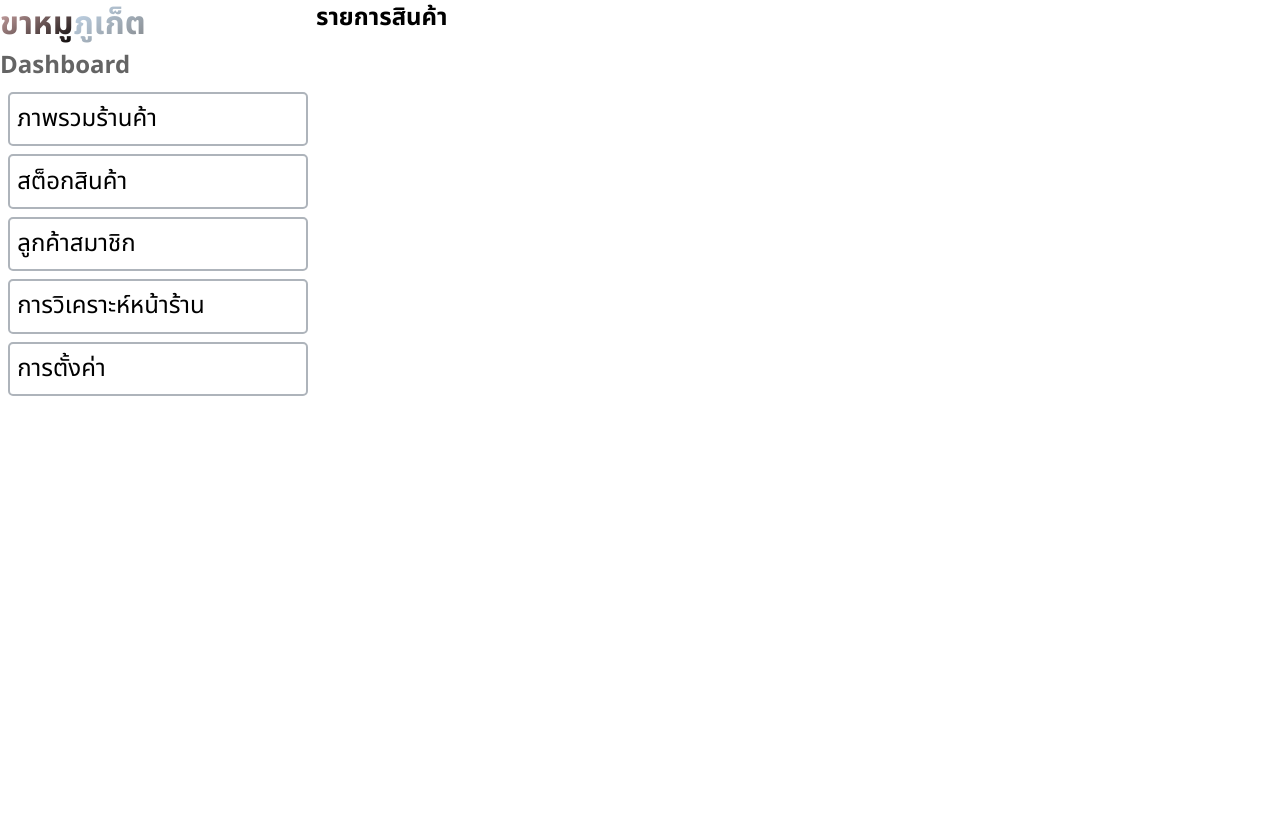
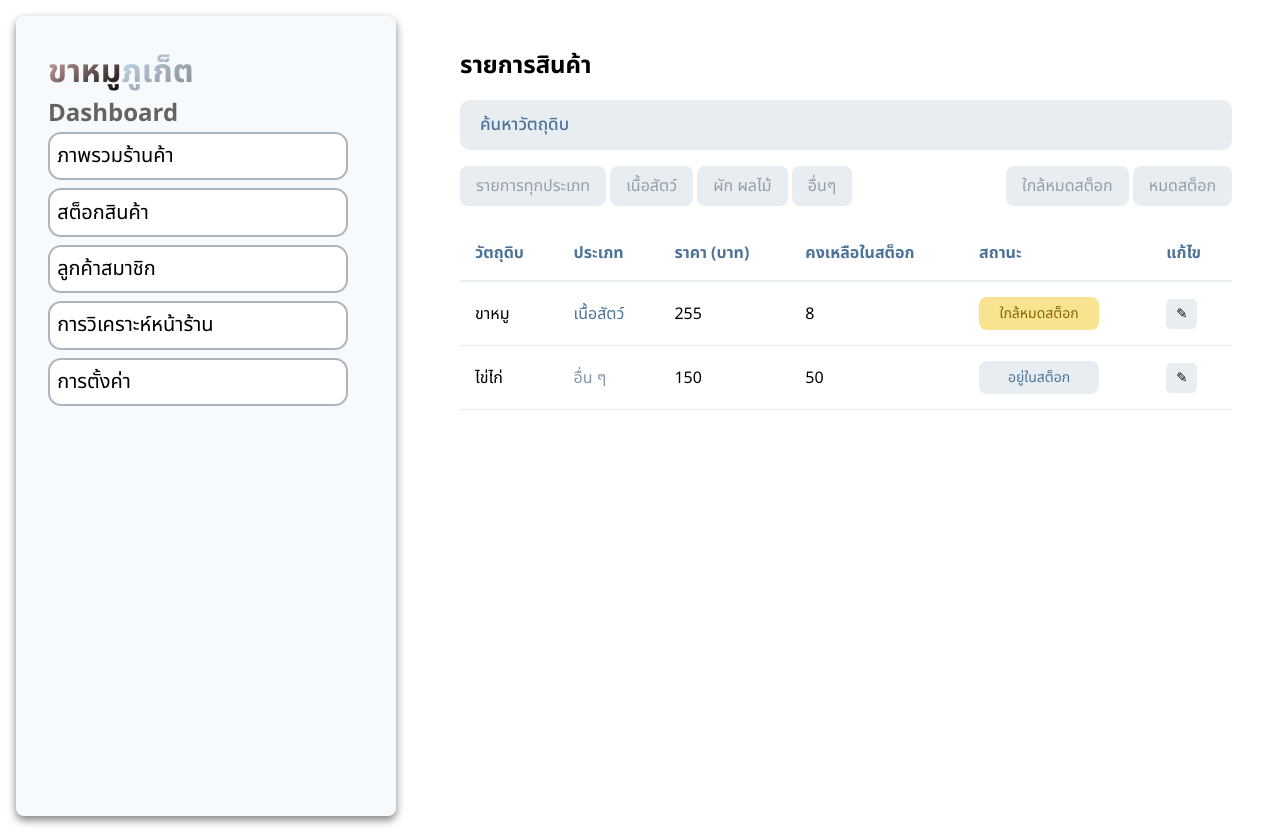
Before and after one commit to parinthon207-del/test, a plain HTML site: page POS/Stocklist.html in a window 1280 px wide. Before the commit the page ends 800 px from the top, so only its background shows below. Drawn offline with Linux system fonts and the light colour scheme.

Commit message:
ลวย

```diff
--- a/POS/Stocklist.html
+++ b/POS/Stocklist.html
@@ -26,11 +26,11 @@
                     <div class="dashboard"><a href="#">Dashboard</a></div>
                 </div>
                 <ul class="menu">
-                    <li><a href="#" class="btm">ภาพรวมร้านค้า</a></li>
-                    <li><a href="#" class="btm">สต็อกสินค้า</a></li>
-                    <li><a href="#" class="btm">ลูกค้าสมาชิก</a></li>
-                    <li><a href="#" class="btm">การวิเคราะห์หน้าร้าน</a></li>
-                    <li><a href="#" class="btm">การตั้งค่า</a></li>
+                    <li><a href="#" class="btn">ภาพรวมร้านค้า</a></li>
+                    <li><a href="#" class="btn">สต็อกสินค้า</a></li>
+                    <li><a href="#" class="btn">ลูกค้าสมาชิก</a></li>
+                    <li><a href="#" class="btn">การวิเคราะห์หน้าร้าน</a></li>
+                    <li><a href="#" class="btn">การตั้งค่า</a></li>
                 </ul>
             </div>
         </div>
@@ -39,6 +39,57 @@
 
 <section class="content">
     <h1>รายการสินค้า</h1>
+    <div class="search-box">ค้นหาวัตถุดิบ</div>
+
+    <div class="filter-container">
+        <div class="filter-group-left">
+            <button class="filter-btn">รายการทุกประเภท</button>
+            <button class="filter-btn">เนื้อสัตว์</button>
+            <button class="filter-btn">ผัก ผลไม้</button>
+            <button class="filter-btn">อื่นๆ</button>
+        </div>
+
+        <div class="filter-group-right">
+            <button class="filter-btn">ใกล้หมดสต็อก</button>
+            <button class="filter-btn">หมดสต็อก</button>
+        </div>
+    </div>
+
+    <div class="table-container">
+        <table class="stock-table">
+            <thead>
+                <tr>
+                    <th>วัตถุดิบ</th>
+                    <th>ประเภท</th>
+                    <th>ราคา (บาท)</th>
+                    <th>คงเหลือในสต็อก</th>
+                    <th>สถานะ</th>
+                    <th>แก้ไข</th>
+                </tr>
+            </thead>
+            <tbody>
+                <tr>
+                    <td>ขาหมู</td>
+                    <td class="type-meat">เนื้อสัตว์</td>
+                    <td>255</td>
+                    <td>8</td>
+                    <td><span class="status warning">ใกล้หมดสต็อก</span></td>
+                    <td><button class="edit-btn">✎</button></td>
+                </tr>
+                <tr>
+                    <td>ไข่ไก่</td>
+                    <td class="type-other">อื่น ๆ</td>
+                    <td>150</td>
+                    <td>50</td>
+                    <td><span class="status ok">อยู่ในสต็อก</span></td>
+                    <td><button class="edit-btn">✎</button></td>
+                </tr>
+                </tbody>
+        </table>
+    </div>
+
 </section>
+
+
 </body>
 </html>
--- a/POS/stlyeStocklist.css
+++ b/POS/stlyeStocklist.css
@@ -8,21 +8,13 @@
     font-style: normal;
     font-variation-settings: "wdth" 100;
 }
-.container{
+.main-container{
     max-width: 1140px;
-    margin: 3 auto;
-    padding: 2rem;
+    margin: 1rem;
 }
 .nav-con{
     justify-content: space-between;
     align-items: center;
-}
-.logo a{
-    font-size: 2rem;
-    color: white ;
-
-    text-decoration: none;
-    font: optional;
 }
 .dashboard a{
     font-size: 2rem;
@@ -35,15 +27,12 @@
     align-items: center;
 }
 .menu li{
-    margin: 0.5rem; /*ระยะห่างbox*/
+    margin: 0 0.5rem 0.5rem 0; /*ระยะห่างbox*/
 }
 .menu li a{
     color: black;
     text-decoration: none;
     font-size: 24px;
-}
-.Logo{
-
 }
 .gradient-text {
     background: linear-gradient(to top left, #000000, #E4B8B8);
@@ -78,26 +67,135 @@
     font-size: 2rem;
     font-weight: bold;
 }
-.menu .btm{
+.menu .btn{
     background-color: white;
     padding: 0.45rem;
-    border-radius: 5px;
+    border-radius: 13px;
     display: inline-block; /* หรือ block เพื่อให้กำหนด width ได้ */
     width: 300px;          /* กำหนดความกว้างที่ต้องการ (ปรับเลขได้ตามชอบ) */
     border: 2px solid #AEB4BB;
+    font-size: 20px;
 
 }
-.nav-section{
+.side-bar{ /*bg*/
     background-color: #F7FAFC;
-    margin: 1rem;
     border-radius: 8px;
     width:380px;
     min-height: 100vh;
+    padding: 2rem;
+    box-shadow: 0 4px 8px rgba(0, 0, 0, 0.5);
 }
 body{
     display: flex;
 }
-.page2{
-    max-width:  auto;
+.content{
     padding: 2rem;
+    margin: 1rem;
+    flex: 1;
+    max-width: auto; /* (แนะนำให้ลบบรรทัดนี้ออกครับ เพราะค่า auto ไม่มีผลใน max-width) */
+    padding: 2rem;
+    margin: 1rem;
 }
+.search-box{
+    background-color: #E8EDF2;
+    height: 50px;
+    width: 100%;
+    max-width: 900px;
+    margin-top: 1rem;
+    border-radius: 10px;
+    color: #4D7399;
+    font-weight: 500;
+    font-size: 17px;
+    display: flex;
+    align-items: center;
+    padding-left: 20px ;
+}
+.filter-container{
+    display: flex;
+    justify-content: space-between; /* ดันลูก 2 คนไปคนละฝั่ง */
+    margin-top: 1rem;               /* เว้นห่างจากช่องค้นหา */
+    width: 100%;
+    max-width: 800px;               /* ปรับให้เท่ากับช่องค้นหา */
+    flex-wrap: wrap;                /* ถ้าจอมือถือเล็กมาก ให้ปัดลงบรรทัดใหม่ได้ */
+    gap: 10px;                      /* กันติดกันเกินไปตอนจอย่อ */
+}
+.filter-group-left filter-group-right{
+    display: flex;
+    gap: 10px; /* ระยะห่างระหว่างปุ่มแต่ละก้อน */
+}
+.filter-btn {
+    padding: 8px 16px;
+    background-color: #E8EDF2;      /* สีพื้นหลังเทาอ่อน */
+    color: #959fa8;                 /* สีตัวหนังสือ */
+    border: none;
+    border-radius: 8px;             /* ความมน */
+    font-size: 16px;
+    cursor: pointer;
+    transition: 0.2s;               /* เอฟเฟกต์นุ่มๆ ตอนชี้ */
+}
+.filter-btn:hover {
+    background-color: #D0D6DC;
+}
+.table-container {
+    margin-top: 20px;
+    width: 100%;
+}
+
+.stock-table {
+    width: 100%;
+    border-collapse: collapse; /* ทำให้เส้นตารางไม่ซ้อนกัน */
+    font-size: 16px;
+}
+
+/* ตกแต่งส่วนหัวตาราง */
+.stock-table th {
+    text-align: left;
+    padding: 15px;
+    border-bottom: 2px solid #E8EDF2; /* เส้นใต้หัวข้อ */
+    color: #4D7399;
+}
+
+/* ตกแต่งเนื้อหาแต่ละแถว */
+.stock-table td {
+    padding: 15px;
+    border-bottom: 1px solid #E8EDF2; /* เส้นคั่นระหว่างแถว */
+    vertical-align: middle;
+}
+
+/* ปรับสีข้อความประเภท */
+.type-meat { color: #4D7399; }
+.type-other { color: #8898AA; }
+
+/* ตกแต่ง Badge สถานะ */
+.status {
+    padding: 6px 12px;
+    border-radius: 8px;
+    font-size: 14px;
+    display: inline-block;
+    width: 120px;
+    text-align: center;
+}
+
+.status.warning {
+    background-color: #F8E391; /* สีเหลืองใกล้หมด */
+    color: #856404;
+}
+
+.status.ok {
+    background-color: #E8EDF2; /* สีเทาปกติ */
+    color: #4D7399;
+}
+
+.status.danger {
+    background-color: #F1948A; /* สีแดงหมดสต็อก */
+    color: white;
+}
+
+/* ปุ่มแก้ไข */
+.edit-btn {
+    background-color: #E8EDF2;
+    border: none;
+    padding: 5px 10px;
+    border-radius: 5px;
+    cursor: pointer;
+}
```
